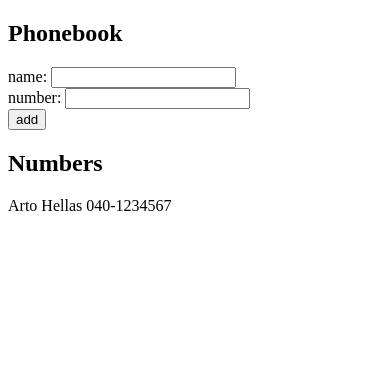
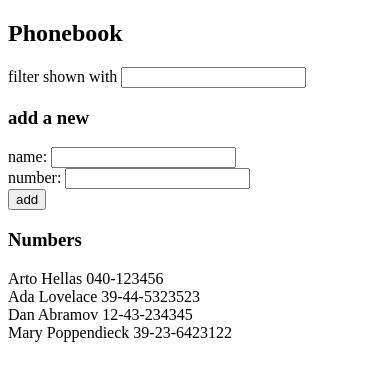
Before and after one commit to beqarion/FullStackOpen, a React (Create React App) app in the folder part2/phonebook/: page / in a window 390 px wide. Shown: the top 380 px of the page. Built offline with nearby package versions, Linux system fonts and the light colour scheme.

Commit message:
2.10: The Phonebook Step5

```diff
--- a/part2/phonebook/src/components/App.js
+++ b/part2/phonebook/src/components/App.js
@@ -1,12 +1,23 @@
 import React, { useState } from 'react'
-import Person from './Person'
+import Filter from './Filter'
+import PersonForm from './PersonForm'
+import Persons from './Persons'
 
 const App = () => {
-  const [ persons, setPersons ] = useState([
-    { name: 'Arto Hellas', number: '040-1234567' }
+  const [persons, setPersons] = useState([
+    { name: 'Arto Hellas', number: '040-123456' },
+    { name: 'Ada Lovelace', number: '39-44-5323523' },
+    { name: 'Dan Abramov', number: '12-43-234345' },
+    { name: 'Mary Poppendieck', number: '39-23-6423122' }
   ])
   const [ newName, setNewName ] = useState('')
   const [ newNumber, setNewNumber ] = useState('')
+  const [filter, setFilter] = useState('')
+
+  const contactsToShow = persons.filter((person => {
+      const regexp = new RegExp(filter, 'gi')
+      return regexp.test(person.name)
+  }))
 
   const handleInput = (event) => setNewName(event.target.value)
   const handleNumber = (event) => setNewNumber(event.target.value)
@@ -24,24 +35,21 @@ const App = () => {
       setNewName('')
       setNewNumber('')
   }
+
   return (
     <div>
       <h2>Phonebook</h2>
-      <form onSubmit={handleSubmit}>
-        <div>
-          name: <input value={newName} onChange={handleInput} />
-        </div>
-        <div>
-            number: <input value={newNumber} onChange={handleNumber} />
-        </div>
-        <div>
-          <button type="submit">add</button>
-        </div>
-      </form>
-      <h2>Numbers</h2>
-      {persons.map( person =>
-        <Person name={person.name} number={person.number} key={person.name} />
-      )}
+      <Filter setFilter={setFilter} filter={filter}/>
+      <h3>add a new</h3>
+      <PersonForm
+        handleSubmit={handleSubmit}
+        handleInput={handleInput}
+        handleNumber={handleNumber}
+        newName={newName}
+        newNumber={newNumber}
+      />
+      <h3>Numbers</h3>
+      <Persons contactsToShow={contactsToShow} />
     </div>
   )
 }
--- /dev/null
+++ b/part2/phonebook/src/components/Filter.js
@@ -0,0 +1,14 @@
+import React from 'react'
+
+const Filter = ({filter, setFilter}) => {
+
+    const handleChange = event => {setFilter(event.target.value)}
+
+    return(
+        <>
+            filter shown with <input onChange={handleChange} value={filter} />
+        </>
+    )
+}
+
+export default Filter
--- /dev/null
+++ b/part2/phonebook/src/components/PersonForm.js
@@ -0,0 +1,24 @@
+import React from 'react'
+
+const PersonForm = ({
+    handleSubmit,
+    handleInput,
+    handleNumber,
+    newName,
+    newNumber
+}) => {
+    return (
+        <form onSubmit={handleSubmit}>
+        <div>
+          name: <input value={newName} onChange={handleInput} />
+        </div>
+        <div>
+            number: <input value={newNumber} onChange={handleNumber} />
+        </div>
+        <div>
+          <button type="submit">add</button>
+        </div>
+      </form>
+    )
+}
+export default PersonForm
--- /dev/null
+++ b/part2/phonebook/src/components/Persons.js
@@ -0,0 +1,10 @@
+import React from 'react'
+import Person from './Person'
+
+const Persons = ({contactsToShow}) => {
+    return contactsToShow.map( person =>
+        <Person name={person.name} number={person.number} key={person.name} />
+    )
+}
+
+export default Persons
```
Also changed, not shown: 1 other file (tests, documents, lock files or other folders).
